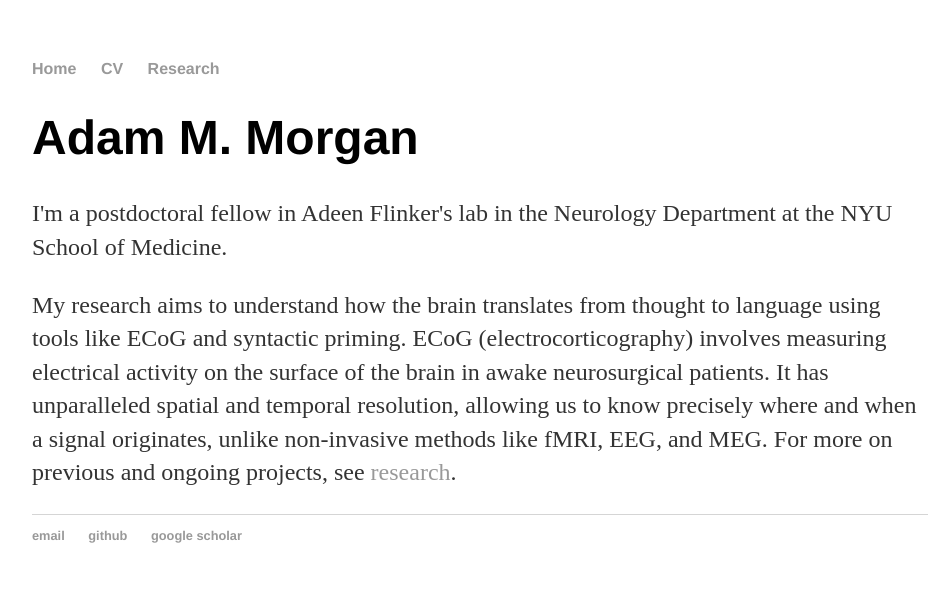
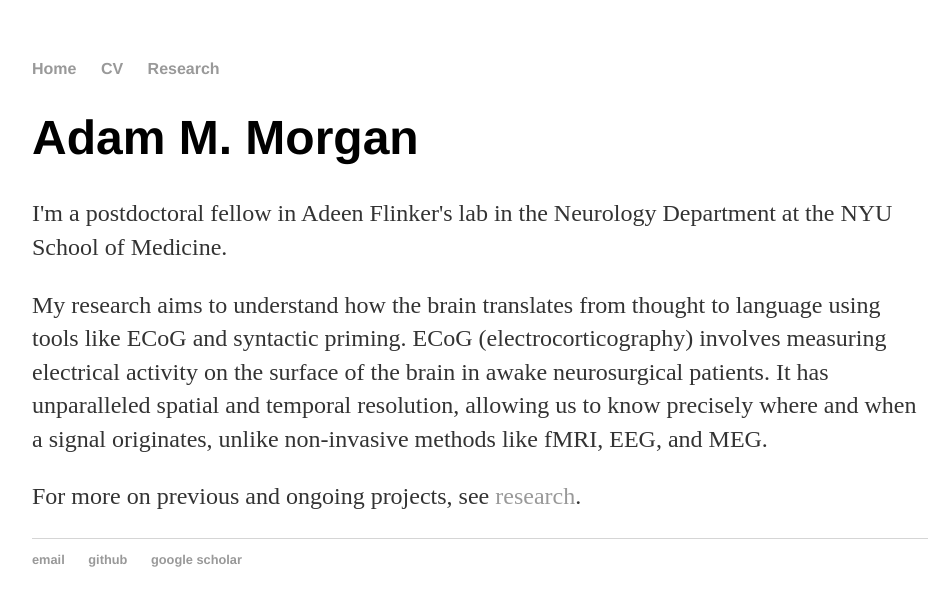
Before and after one commit to adam-milton-morgan/adam-milton-morgan.github.io, a Jekyll site: the page built from index.html, in a window 1280 px wide. Shown: the top 606 px of the page, without its empty margins (160-1106 px from the left). Built offline with Jekyll 4.4.1, drawn with Linux system fonts in a browser that asks for light colours.

```diff
--- a/index.html
+++ b/index.html
@@ -7,8 +7,9 @@ title: Adam M. Morgan, Cognitive Neuroscientist
 	<p>I'm a postdoctoral fellow in Adeen Flinker's lab in the Neurology Department at the NYU School of Medicine.</p>
 
 	<p>My research aims to understand how the brain translates from thought to language using tools like ECoG and syntactic priming.
-	ECoG (electrocorticography) involves measuring electrical activity on the surface of the brain in awake neurosurgical patients.
-	It has unparalleled spatial and temporal resolution, allowing us to know precisely where and when a signal originates, unlike non-invasive methods like fMRI, EEG, and MEG.
-		For more on previous and ongoing projects, see <a href="/research">research</a>.</p>
+		ECoG (electrocorticography) involves measuring electrical activity on the surface of the brain in awake neurosurgical patients.
+		It has unparalleled spatial and temporal resolution, allowing us to know precisely where and when a signal originates, unlike non-invasive methods like fMRI, EEG, and MEG.</p>
+
+	<p>For more on previous and ongoing projects, see <a href="/research">research</a>.</p>
 
 </div><!-- /.blurb -->
```
